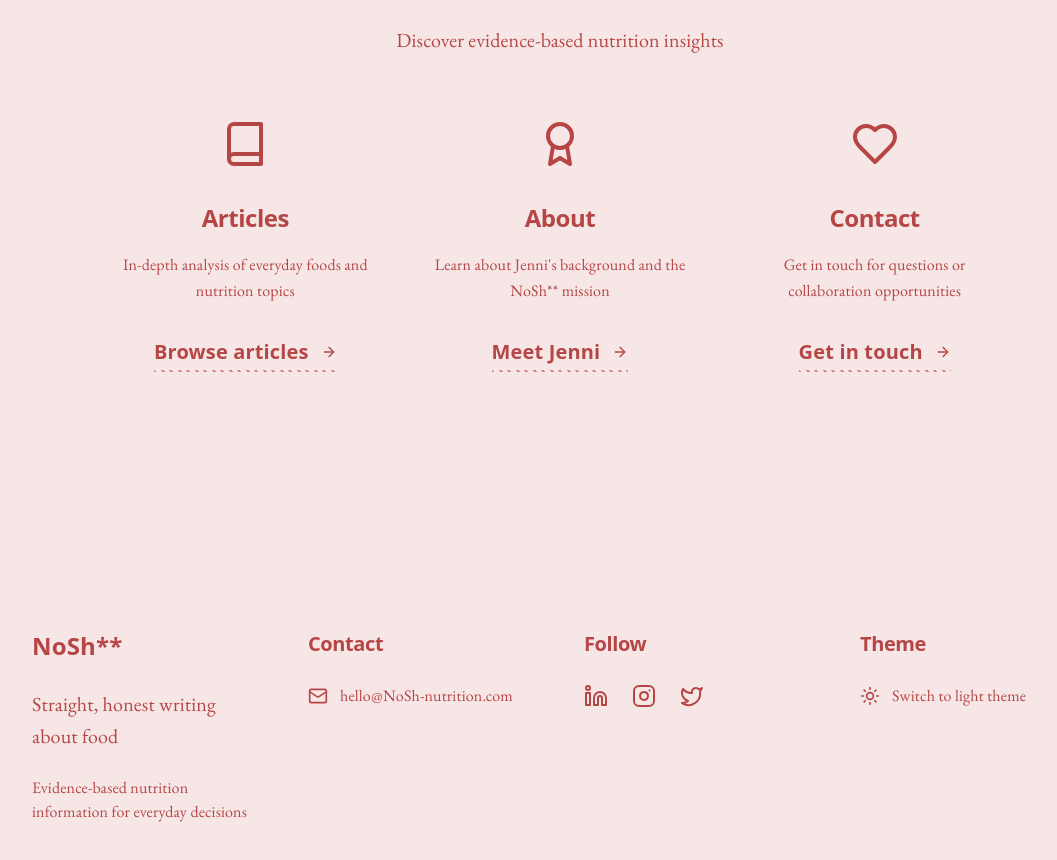
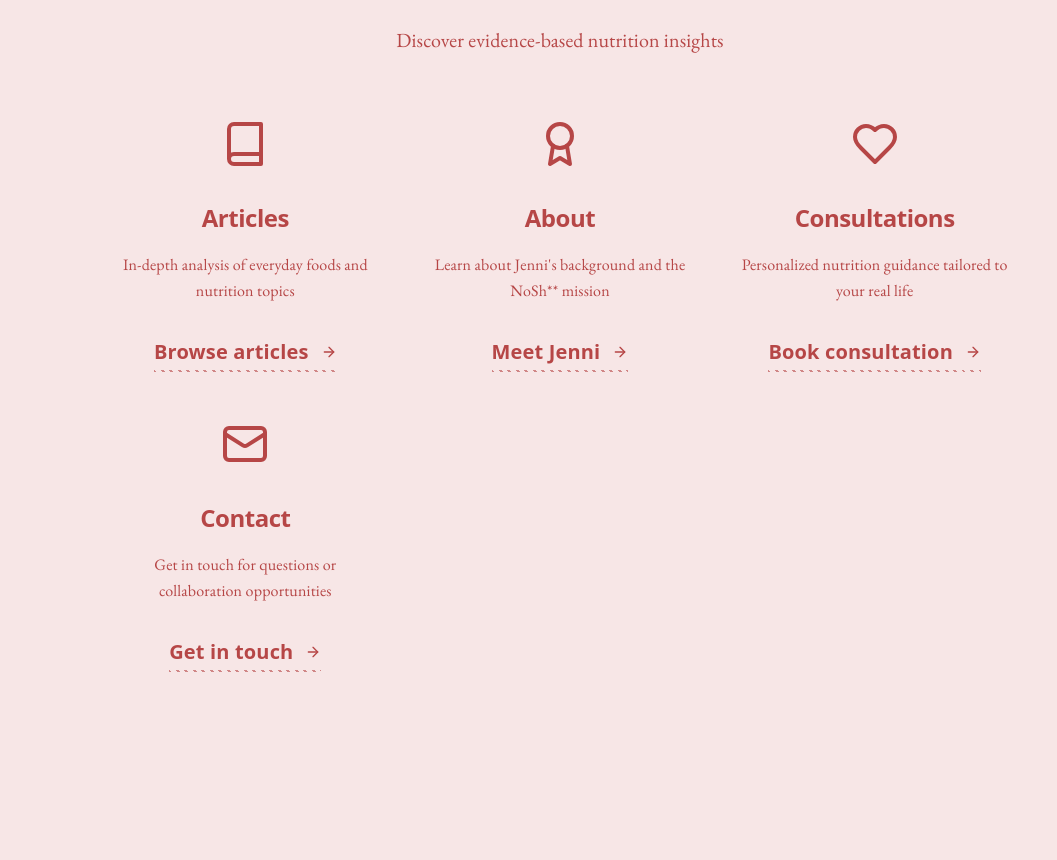
Before and after one commit to JenniferMolony/NoShwebsite, a React (Vite) app: page / in a window 1280 px wide. Shown: the part 2541-3401 px from the top of the page, without its empty margins (80-1137 px from the left). Built offline with nearby package versions, Linux system fonts and the light colour scheme; the HTML template or start-up script is replaced by a standard one.

Commit message:
Updated Home.tsx

```diff
--- a/src/pages/Home.tsx
+++ b/src/pages/Home.tsx
@@ -1,6 +1,6 @@
 import React from 'react';
 import { Link } from 'react-router-dom';
-import { ArrowRight, Book, Award, Heart } from 'lucide-react';
+import { ArrowRight, Book, Award, Heart, Mail } from 'lucide-react';
 import { articles } from '../data/articles';
 import { useTheme } from '../contexts/ThemeContext';
 import Tag from '../components/Tag';
@@ -123,13 +123,31 @@ const Home: React.FC = () => {
               </span>
             </Link>
 
+            {/* Consultations */}
+            <Link
+              to="/consultations"
+              className="text-center group"
+            >
+              <div className="mb-8">
+                <Heart className="h-12 w-12 text-primary mx-auto group-hover:text-primary/80 transition-colors duration-300" />
+              </div>
+              <h3 className="text-2xl font-display font-bold text-primary mb-4">Consultations</h3>
+              <p className="text-primary mb-8 leading-relaxed font-body">
+                Personalized nutrition guidance tailored to your real life
+              </p>
+              <span className="inline-flex items-center text-primary font-nav font-semibold text-xl crosshatch-border-bottom transition-colors duration-300 pb-1">
+                Book consultation
+                <ArrowRight className="ml-3 h-4 w-4" />
+              </span>
+            </Link>
+
             {/* Contact */}
             <Link
               to="/contact"
               className="text-center group"
             >
               <div className="mb-8">
-                <Heart className="h-12 w-12 text-primary mx-auto group-hover:text-primary/80 transition-colors duration-300" />
+                <Mail className="h-12 w-12 text-primary mx-auto group-hover:text-primary/80 transition-colors duration-300" />
               </div>
               <h3 className="text-2xl font-display font-bold text-primary mb-4">Contact</h3>
               <p className="text-primary mb-8 leading-relaxed font-body">
```
